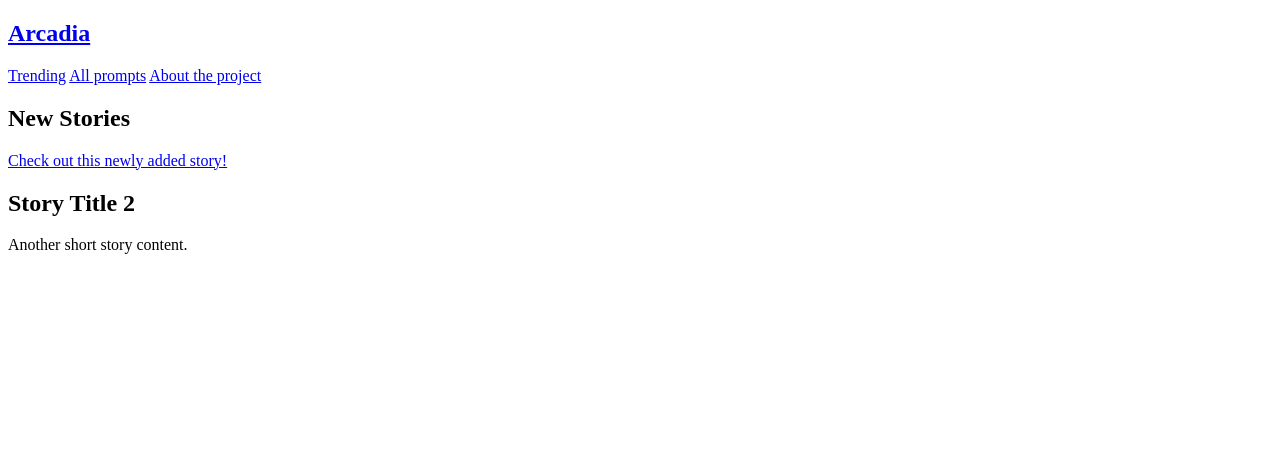
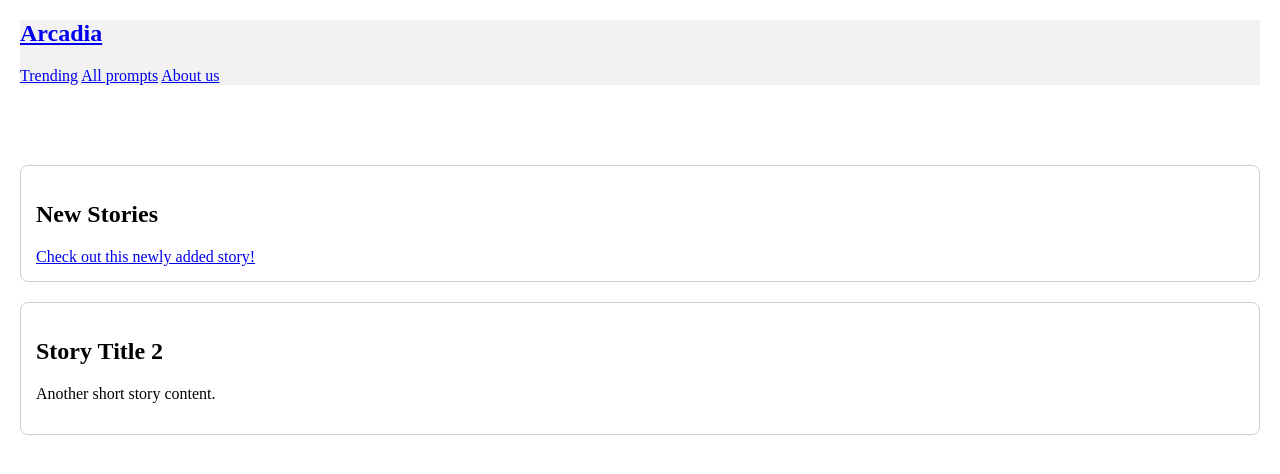
Before and after one commit to ArekJensen/ProjectArcadia, a plain HTML site: page Index.html in a window 1280 px wide. Drawn offline with Linux system fonts and the light colour scheme.

Commit message:
CSS update

```diff
--- a/Arcadia.css
+++ b/Arcadia.css
@@ -0,0 +1,29 @@
+
+body {
+    font-family: 'Times New Roman', Times, serif;
+    margin: 20px;
+}
+
+header {
+    background-color: #f2f2f2;
+    padding: 0;
+    text-align: left;
+    font-family: 'Times New Roman', Times, serif;
+}
+
+p {
+    font-family: 'Times New Roman', Times, serif;
+}
+
+main {
+    margin-top: 80px;
+    font-family: 'Times New Roman', Times, serif;
+}
+
+.story {
+    border: 1px solid #ccc;
+    border-radius: 8px;
+    padding: 15px;
+    margin-bottom: 20px;
+    font-family: 'Times New Roman', Times, serif;
+}
--- a/Index.html
+++ b/Index.html
@@ -15,7 +15,7 @@
             </h1>
             <a href="Trending.html">Trending</a>
             <a href="All-Prompts.html">All prompts</a>
-            <a href="About-me.html">About the project</a>
+            <a href="About-me.html">About us</a>
         </nav>
     </header>
     <main>
```
